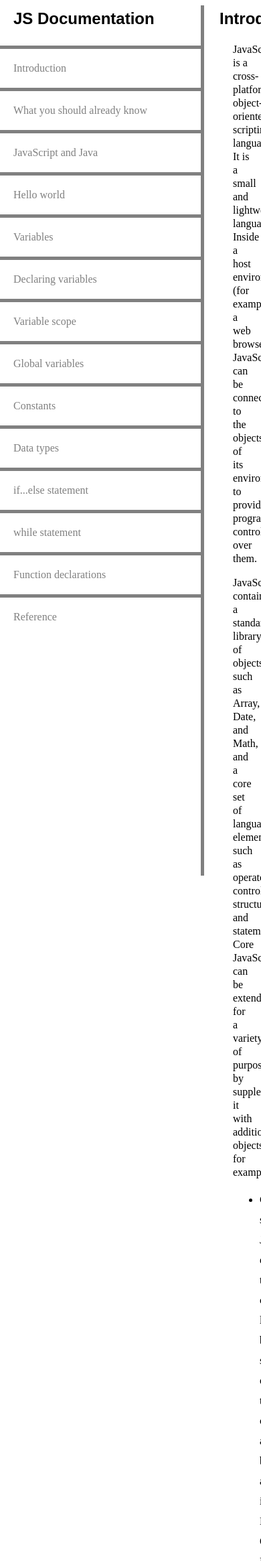
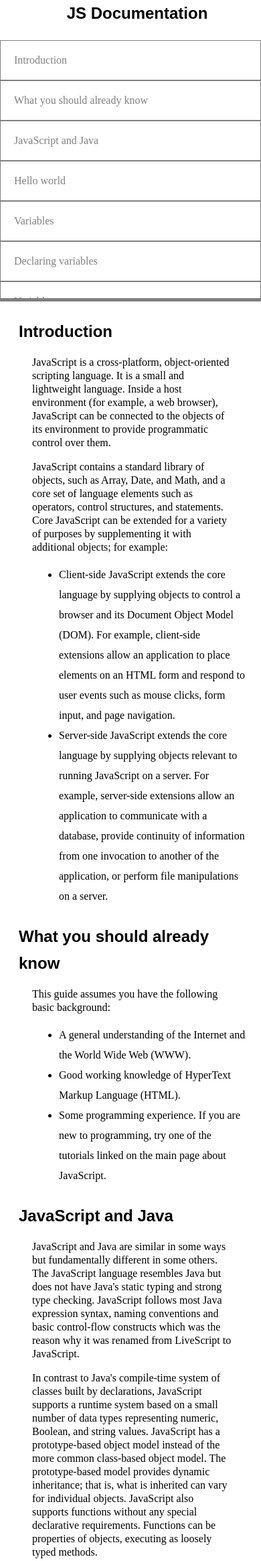
Before and after one commit to nfikri9/freeCodeCamp-Project, a PHP site: page /Build-a-Technical-Documentation-Page.html in a window 390 px wide; the page is wider, and only the part inside the window is pictured. Shown: the top 2330 px of that part at 67% size. Run offline with PHP 8.4, Linux system fonts and the light colour scheme.

Commit message:
Updated project

```diff
--- a/freeCodeCamp Project/Build-a-Technical-Documentation-Page.css
+++ b/freeCodeCamp Project/Build-a-Technical-Documentation-Page.css
@@ -1,17 +1,32 @@
-@media only screen and (max-width: 800px){
-    body {width: 95%;}
-}
+* {box-sizing: border-box;}
 
 #navbar {width: 300px; height: 100%; position: fixed;
          left: 0; border-right: 5px solid grey;
-         display: flex; flex-flow: column wrap;}
+         }
 #navbar > header {padding-left: 20px; padding-bottom: 20px;}
-#navbar > a {border-top: 5px solid grey; padding: 20px; text-decoration: none; color: grey;}
+#navbar > a {display: block; position: relative; padding: 20px;
+             border-top: 5px solid grey;
+             text-decoration: none; color: grey;}
 
-.main-section {padding: 0 20px; margin-left: 300px;} /* display: grid; */
+.main-section {padding: 0 20px; margin-left: 300px;}
 header {font-size: x-large; font-weight: bold; font-family: Arial, Helvetica, sans-serif; line-height: 40px;}
 p {padding-left: 20px; line-height: 20px; width: 95%;}
 li {line-height: 30px; width: 95%; margin-left: 20px;}
 code {display: block; margin-left: 40px; padding: 15px; background-color: rgb(235, 235, 235); width: 95%; line-height: 25px;}
 
 #demo{display: block; text-align: center;}
+
+@media only screen and (max-width: 800px)
+{
+  #navbar {width: 100%; height: 450px;
+           position: absolute; top: 0;
+           display: inline;
+           border: none;
+           overflow-y: auto;
+           border-bottom: 5px solid grey;}
+  #navbar header {text-align: center;}
+  #navbar a {border: 1px solid grey;}
+
+  .main-section:nth-of-type(1) {margin: 475px 0 0 0;}
+  .main-section {margin: 25px 0 0 0;}
+}
```
